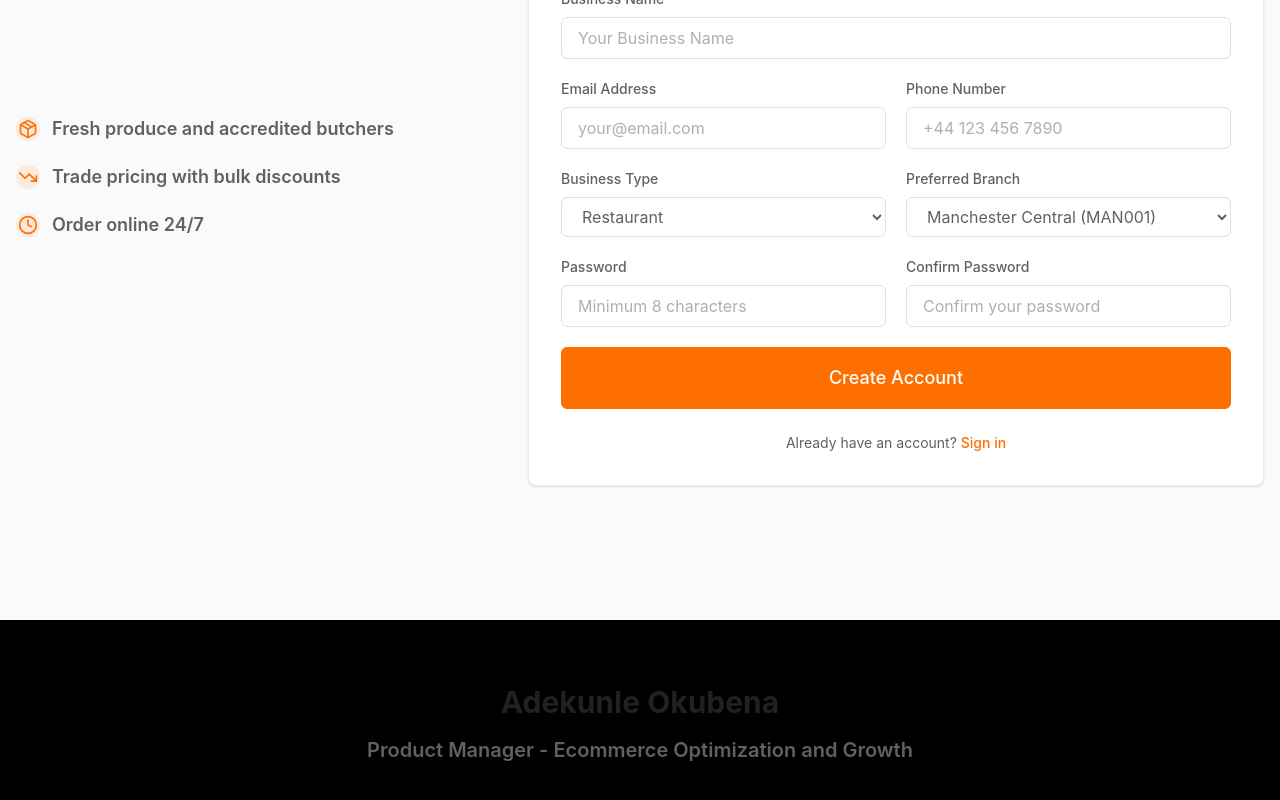
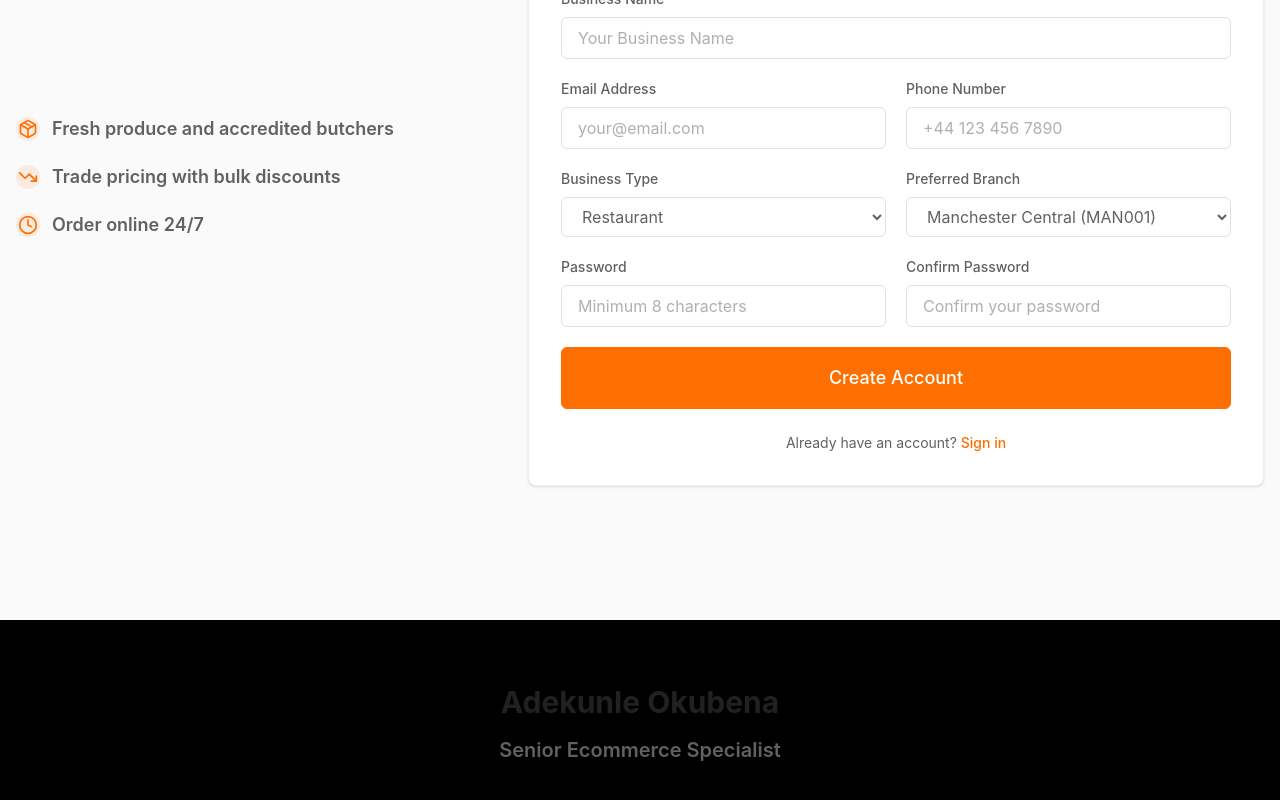
Before and after one commit to adexlekunze-dev/Booker-Butchery, a Next.js app: page /register in a window 1280 px wide. Shown: the part 391-1191 px from the top of the page. Built offline with nearby package versions, Linux system fonts and the light colour scheme.

Commit message:
Update title to Senior Ecommerce Specialist

```diff
--- a/src/components/layout/AppShell.tsx
+++ b/src/components/layout/AppShell.tsx
@@ -25,7 +25,7 @@ export function AppShell({ children }: { children: React.ReactNode }) {
         <div className="max-w-7xl mx-auto px-4 sm:px-6 lg:px-8">
           <div className="text-center">
             <h2 className="text-2xl sm:text-3xl font-bold mb-4 text-white">Adekunle Okubena</h2>
-            <p className="text-lg sm:text-xl font-semibold text-white">Product Manager - Ecommerce Optimization and Growth</p>
+            <p className="text-lg sm:text-xl font-semibold text-white">Senior Ecommerce Specialist</p>
           </div>
         </div>
       </section>
```
